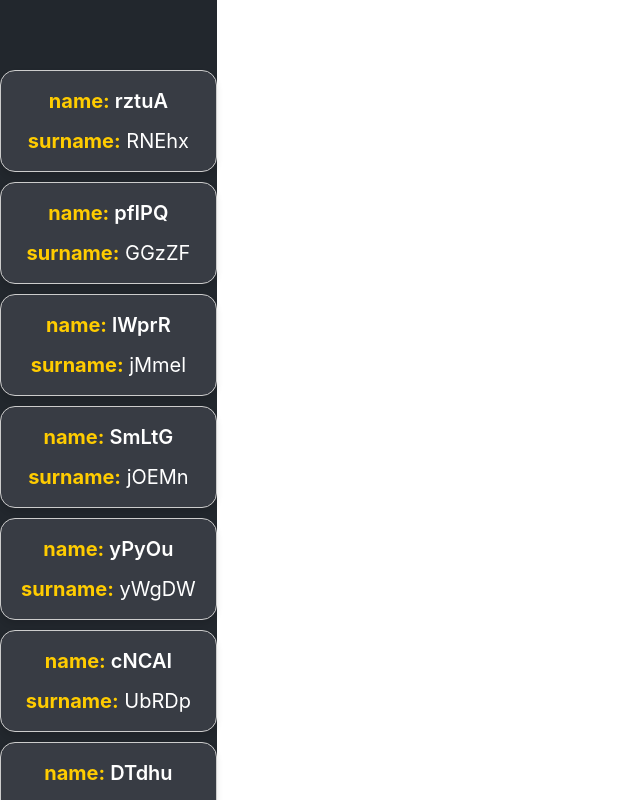
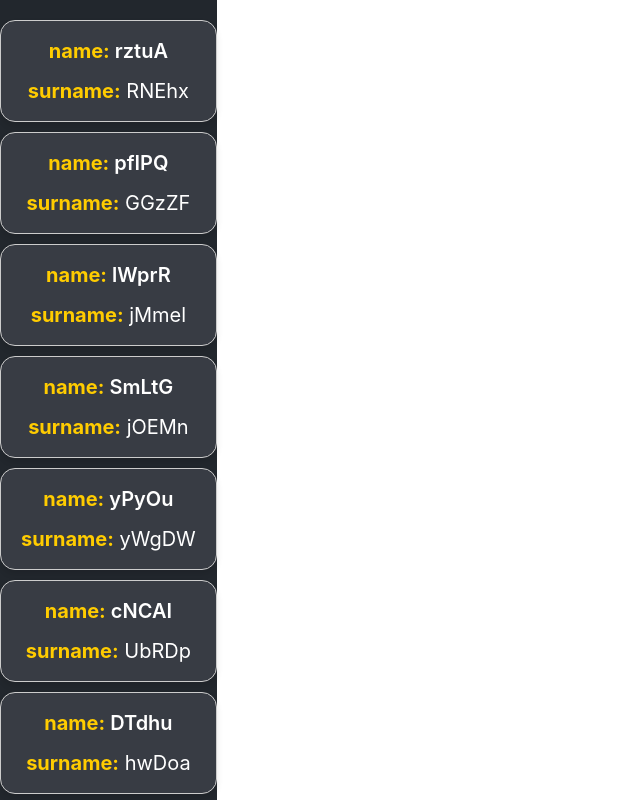
Before and after one commit to a1ees/animated-list, a React (Vite) app: page / in a window 1280 px wide. Shown: the top 800 px of the page, without its empty margins (0-640 px from the left). Built offline with nearby package versions, Linux system fonts and the light colour scheme; the HTML template or start-up script is replaced by a standard one.

Commit message:
chore: fix after rewiew

```diff
--- a/src/App.tsx
+++ b/src/App.tsx
@@ -10,6 +10,7 @@ function App() {
 
   useEffect(() => {
     setItems(mokData as User[]);
+    window.scroll(0, 0)
   }, []);
 
   return (
--- a/src/components/CardList.scss
+++ b/src/components/CardList.scss
@@ -4,7 +4,6 @@
   flex-direction: column;
   align-items: center;
   gap: 10px;
-  margin-top: 50px;
 
   &__button {
     border: none;
```
